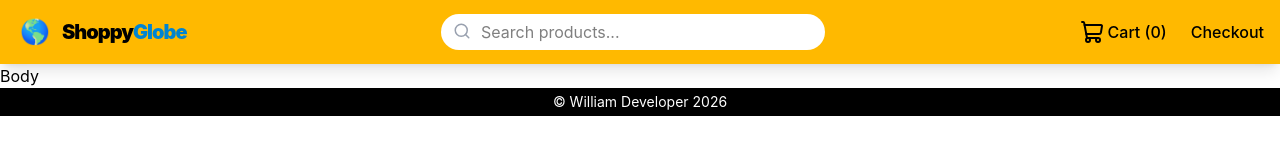
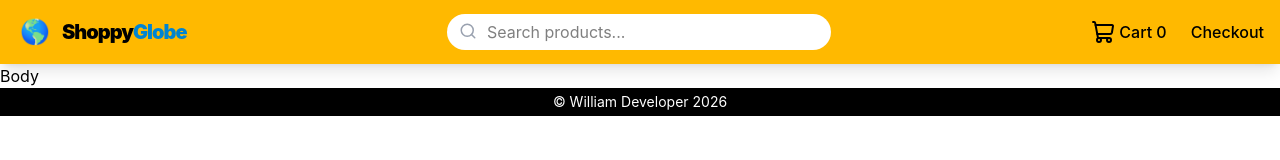
Before and after one commit to WilliamMark1963/shoppyglobe, a React (Vite) app: page / in a window 1280 px wide. Shown: the top 160 px of the page. Built offline with nearby package versions, Linux system fonts and the light colour scheme.

Commit message:
Configured Appstore

```diff
--- a/src/App.jsx
+++ b/src/App.jsx
@@ -3,13 +3,16 @@ import Header from "./Components/Header";
 import Body from "./Components/Body";
 import Footer from "./Components/Footer";
 import { Outlet } from "react-router-dom";
-
+import {Provider} from "react-redux"
+import appStore from "./Utlilites/appStore";
 function App() {
   return (
     <>
-      <Header />
-      <Outlet/>
-      <Footer />
+    <Provider store = {appStore}>
+            <Header />
+            <Outlet/>
+            <Footer />
+      </Provider>
     </>
   );
 }
--- a/src/Components/Header.jsx
+++ b/src/Components/Header.jsx
@@ -1,9 +1,11 @@
 import React, { useState } from "react";
 import { Menu, X, ShoppingCart, Search } from "lucide-react"; // Clean icon library
 import { Link } from "react-router-dom";
+import { useSelector } from "react-redux";
 
 function Header() {
   const [isOpen, setIsOpen] = useState(false);
+  const cartItems = useSelector((store)=>store.cart.items)
 
   return (
     <header>
@@ -41,7 +43,7 @@ function Header() {
               <ul className="hidden md:flex gap-6 font-medium">
                 <li className="hover:text-white cursor-pointer flex gap-1">
                   <ShoppingCart />
-                  Cart (0)
+                  Cart {cartItems? "0":cartItems}
                 </li>
                 <li className="hover:text-white cursor-pointer">
                     <Link to={'/checkout'}>
@@ -75,7 +77,7 @@ function Header() {
             </div>
             <div className="flex flex-col gap-4 font-semibold text-lg pt-2">
               <div className="flex items-center gap-2 hover:text-white cursor-pointer">
-                <ShoppingCart size={20} /> Cart (0)
+                <ShoppingCart size={20} /> Cart {cartItems? "0":cartItems}
               </div>
               <div className="hover:text-white cursor-pointer">
               <Link to={'/checkout'}>
--- /dev/null
+++ b/src/Utlilites/appStore.js
@@ -0,0 +1,9 @@
+import {configureStore} from '@reduxjs/toolkit'
+
+import cartReducer from "./cartSlice.js"
+const appStore = configureStore({
+    reducer:{
+        cart:cartReducer
+    }
+})
+export default appStore;
--- /dev/null
+++ b/src/Utlilites/cartSlice.js
@@ -0,0 +1,16 @@
+import { createSlice } from "@reduxjs/toolkit";
+
+const cartSlice = createSlice({
+    name:"cart",
+    initialState:{
+        items:[]
+    },
+    reducers:{
+        addItems:(state,action)=>{
+            state.items.unshift(action.payload)
+        }
+    }
+})
+
+export const {addItems} = cartSlice.actions;
+export default cartSlice.reducer;
```
